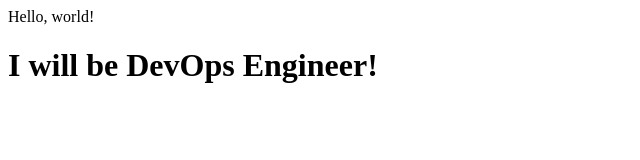
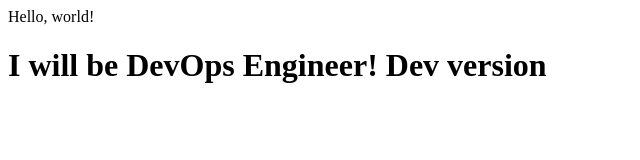
Before and after one commit to Spardoks/Devops-template-tasks-site, a plain HTML site: page content/index.html in a window 1280 px wide. Shown: the whole page, without its empty margins (0-640 px from the left). Drawn offline with Linux system fonts and the light colour scheme.

Commit message:
Add ci/cd workflow & update index.html for dev

```diff
--- a/content/index.html
+++ b/content/index.html
@@ -3,6 +3,6 @@
         Hello, world!
     </head>
     <body>
-        <h1>I will be DevOps Engineer!</h1>
+        <h1>I will be DevOps Engineer! Dev version</h1>
     </body>
 </html>
```
Also changed, not shown: 1 other file.
